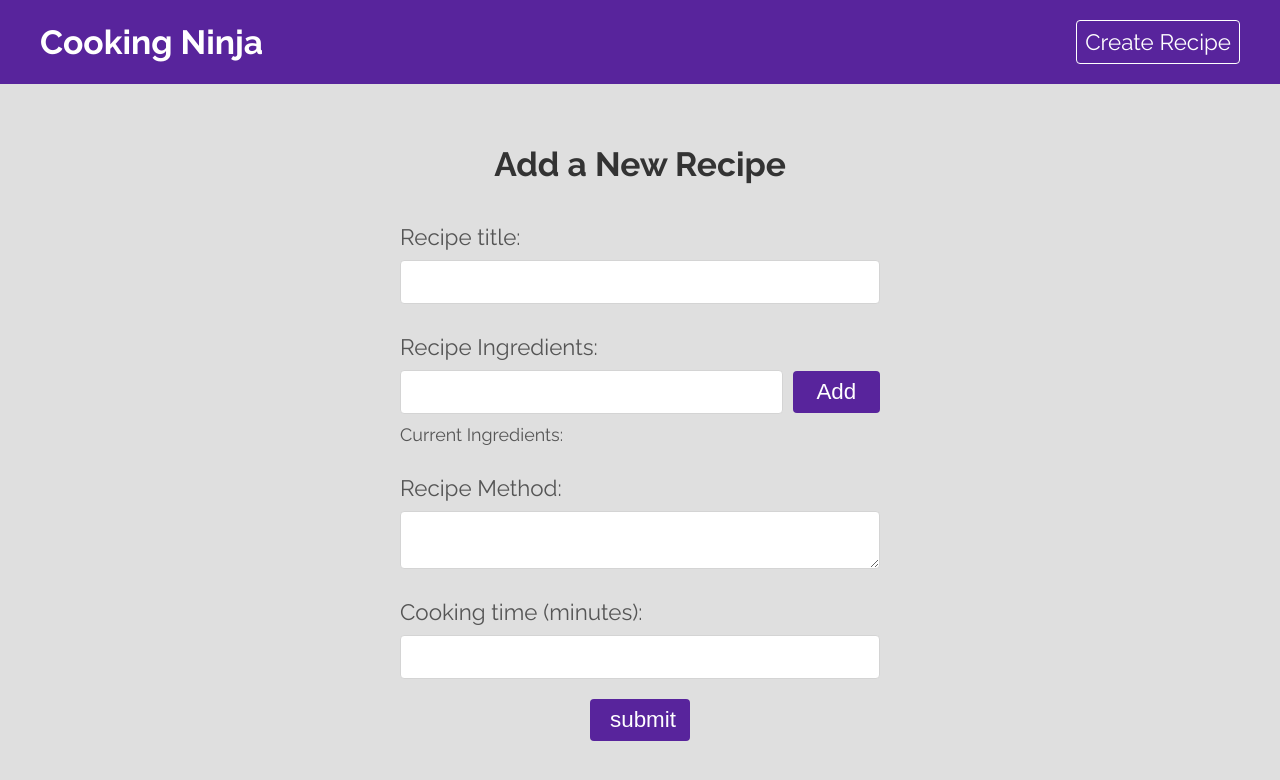
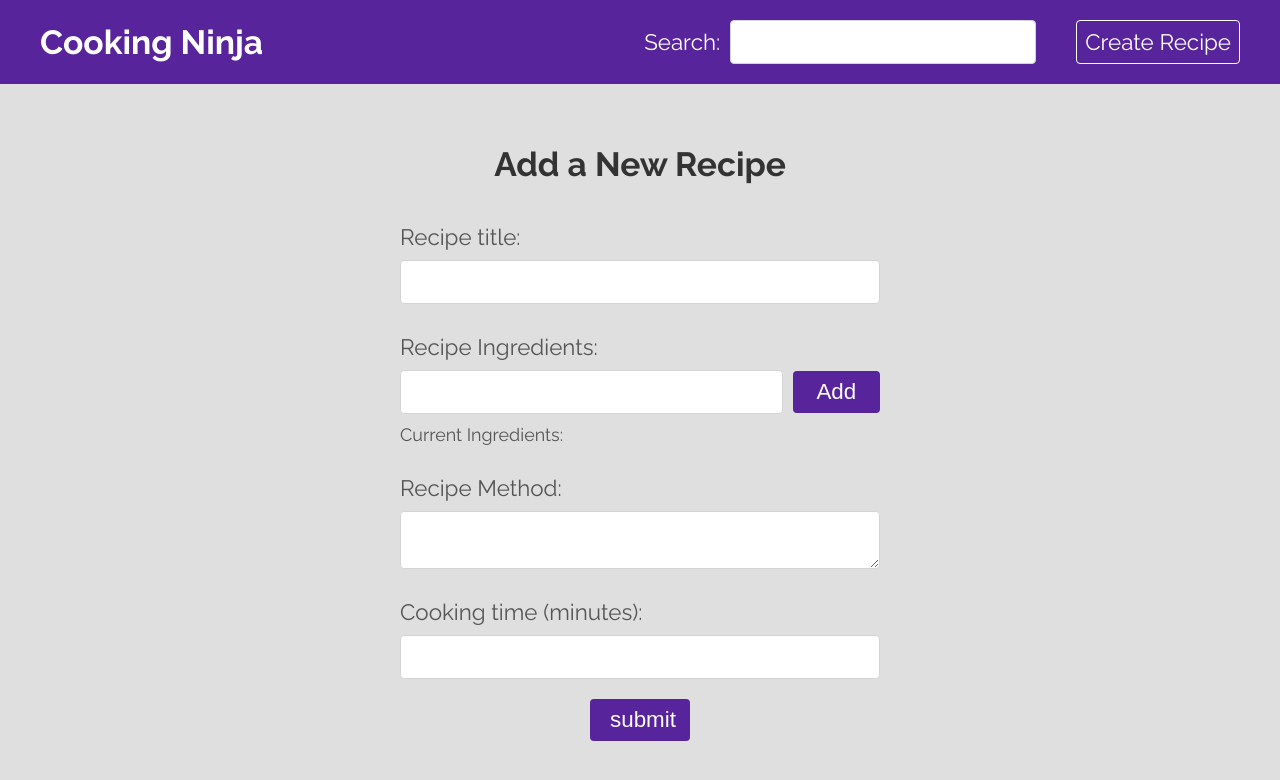
Before and after one commit to piyushsinghania/React-Recipe, a React (Create React App) app: page /create in a window 1280 px wide. Shown: the top 780 px of the page. Built offline with nearby package versions, Linux system fonts and the light colour scheme.

Commit message:
Added the search bar component

```diff
--- a/src/components/Navbar.js
+++ b/src/components/Navbar.js
@@ -2,6 +2,9 @@ import { Link } from 'react-router-dom';
 
 // styles
 import './Navbar.css'
+
+// components
+import Search from './Search'
 
 export default function Navbar() {
   return (
@@ -10,6 +13,7 @@ export default function Navbar() {
         <Link to="/" className='brand'>
           <h1>Cooking Ninja</h1>
         </Link>
+        <Search />
         <Link to="/create">
           Create Recipe
         </Link>
--- /dev/null
+++ b/src/components/Search.css
@@ -0,0 +1,7 @@
+.searchbar form {
+  display: flex;
+  align-items: center;
+}
+.searchbar input {
+  margin-left: 10px;
+}
--- /dev/null
+++ b/src/components/Search.js
@@ -0,0 +1,30 @@
+import { useState } from 'react';
+import { useHistory } from 'react-router-dom';
+
+// styles
+import './Search.css'
+
+export default function Search() {
+  const [term, setTerm] = useState('');
+  const history = useHistory();
+
+  const handleSubmit = (e) => {
+    e.preventDefault();
+    history.push(`search?q=${term}`)
+  }
+
+  return(
+    <div className="searchbar">
+      <form onSubmit={handleSubmit}>
+        <label htmlFor="search">Search:</label>
+        <input
+          type="text"
+          id='search'
+          onChange={(e) => setTerm(e.target.value)}
+          value={term}
+          required
+        />
+      </form>
+    </div>
+  )
+}
--- a/src/pages/create/Create.js
+++ b/src/pages/create/Create.js
@@ -33,6 +33,7 @@ export default function Create() {
     postData({ title, method, ingredients, cookingTime: cookingTime + ' minutes' })
   }
 
+  // Redirect the user when we get the response
   useEffect(() => {
     if (!data) return;
     history.push("/")
```
